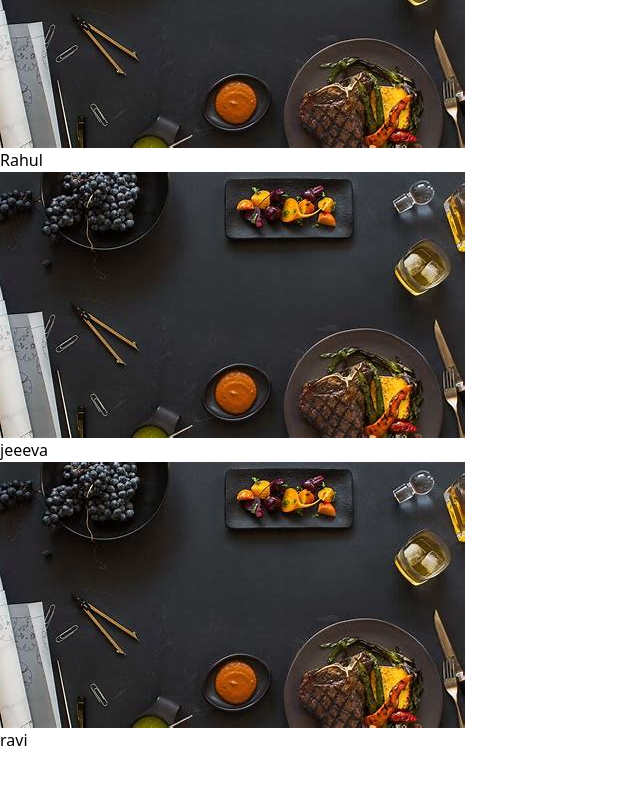
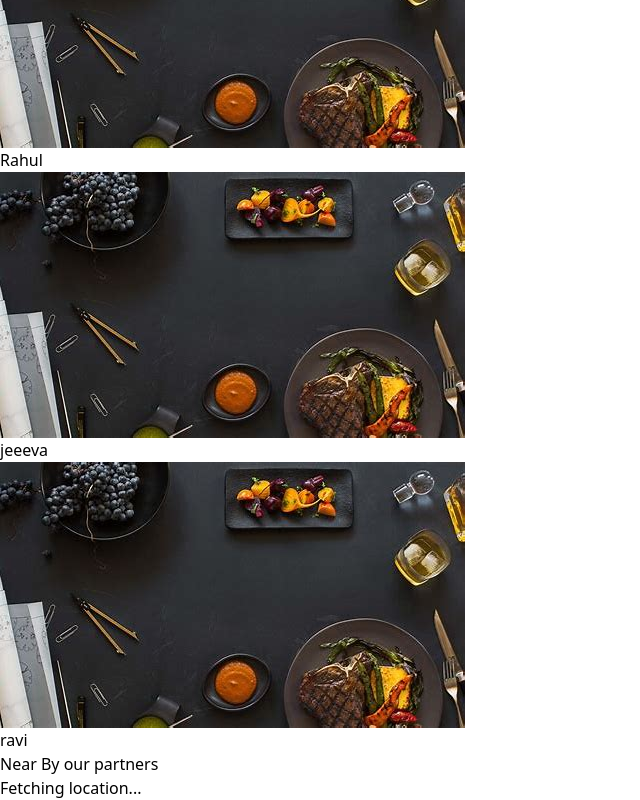
Before and after one commit to KARANSINGH34951/React-project, a React (Vite) app: page / in a window 1280 px wide. Shown: the part 6787-7587 px from the top of the page, without its empty margins (0-640 px from the left). Before the commit the page ends 7539 px from the top, so only its background shows below. Built offline with nearby package versions, Linux system fonts and the light colour scheme; no server answers.

Commit message:
Added Get location feature

```diff
--- a/src/components/Navbar/NearBy/GetLocation.jsx
+++ b/src/components/Navbar/NearBy/GetLocation.jsx
@@ -1,29 +1,34 @@
 import React, { useEffect, useState } from 'react'
 
 const GetLocation = () => {
-  const [latitude,setlatitude]=useState(null);
-  const [longitude,setlongitude]=useState(null);
+  const [latitude, setLatitude] = useState(null);
+  const [longitude, setLongitude] = useState(null);
 
-  useEffect(()=>{
-    try {
-      if (navigator.geolocation) {
-        navigator.geolocation.getCurrentPosition(
-          (position) => {
-            setlatitude(position.coords.latitude);
-            setlongitude(position.coords.longitude);
-          }
-      )}
-      console.log(latitude);
-    } catch (error) {
-      console.log(error);
+  useEffect(() => {
+    if (navigator.geolocation) {
+      navigator.geolocation.getCurrentPosition(
+        (position) => {
+          setLatitude(position.coords.latitude);
+          setLongitude(position.coords.longitude);
+        },
+        (error) => {
+          console.log("Error getting location:", error);
+        }
+      );
+    } else {
+      console.log("Geolocation is not supported by this browser.");
     }
-  },[])
+  }, []);
+
   return (
     <div>
+      {latitude && longitude ? (
+        <p>{latitude},{longitude}</p>
+      ) : (
+        <p>Fetching location...</p>
+      )}
+    </div>
+  );
+};
 
-
-    </div>
-  )
-}
-
-export default GetLocation
+export default GetLocation;
--- a/src/components/Navbar/NearBy/NearBy.jsx
+++ b/src/components/Navbar/NearBy/NearBy.jsx
@@ -1,9 +1,11 @@
 import React from 'react'
+import GetLocation from './GetLocation'
 
 const NearBy = () => {
   return (
     <div>
       <h1>Near By our partners</h1>
+      <GetLocation/>
     </div>
   )
 }
--- a/src/pages/Home.jsx
+++ b/src/pages/Home.jsx
@@ -3,6 +3,7 @@ import Navbar from '../components/Navbar/Navbar'
 import AboutUs from '../components/AboutUs/AboutUs'
 import OurService from '../components/OurService/OurService'
 import OurTeam from '../components/Team/OurTeam'
+import NearBy from '../components/Navbar/NearBy/NearBy'
 
 
 const Home = () => {
@@ -12,6 +13,7 @@ const Home = () => {
       <AboutUs/>
       <OurService/>
       <OurTeam/>
+      <NearBy/>
     </div>
   )
 }
```
